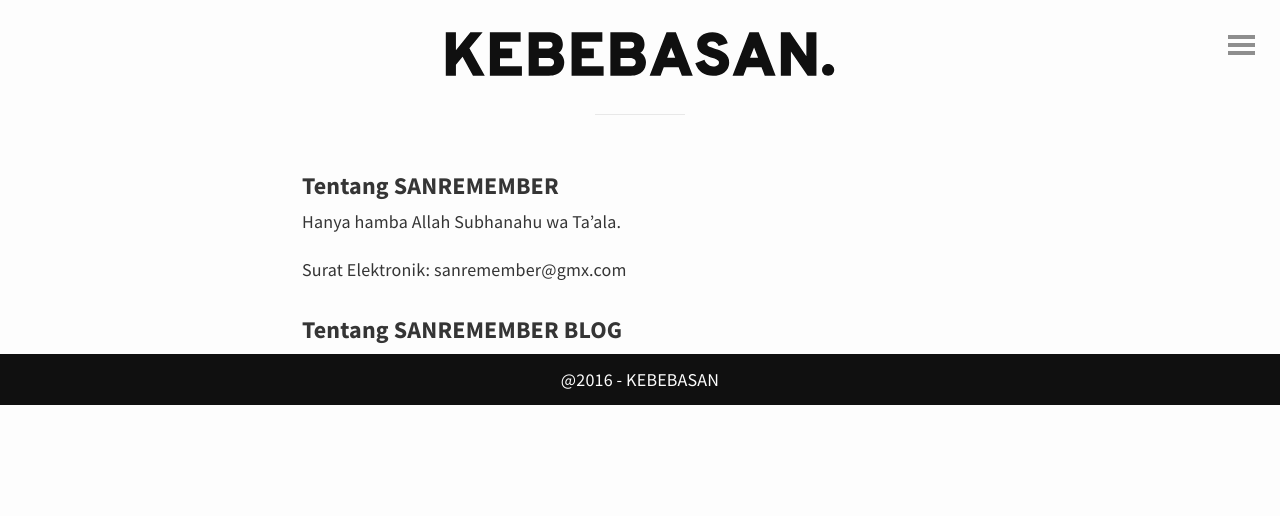
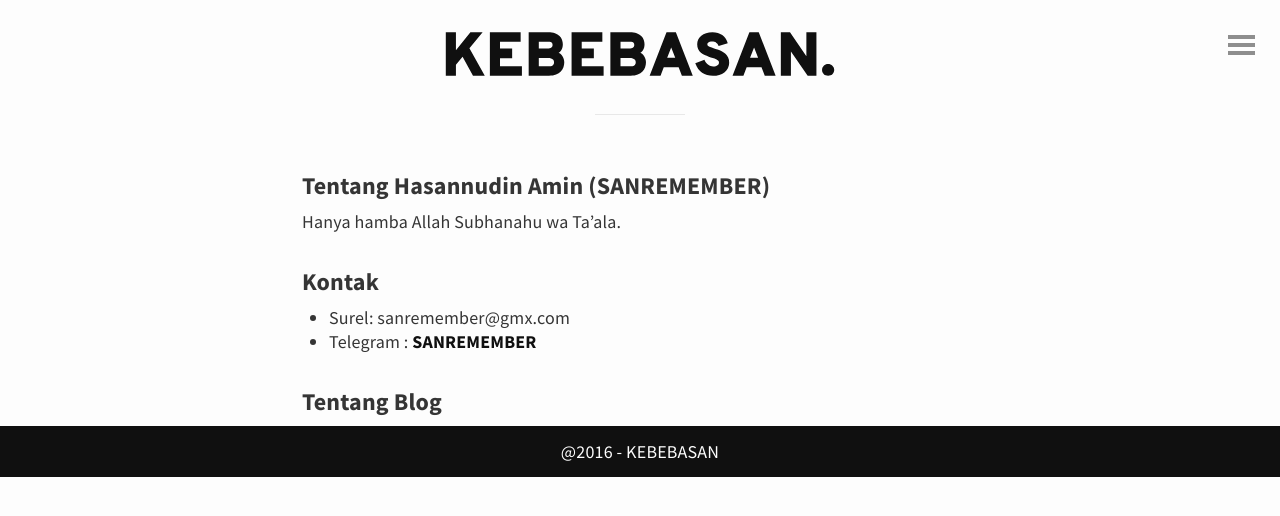
Before and after one commit to SANREMEMBER/KEBEBASAN, a Jekyll site: the page built from tentang.md, in a window 1280 px wide. Shown: the top 516 px of the page. Built offline with Jekyll 4.4.1, drawn with Linux system fonts in a browser that asks for light colours.

Commit message:
add my telegram link

```diff
--- a/_includes/link.html
+++ b/_includes/link.html
@@ -1,2 +1 @@
-<a href="http://sanremember.com">Galeri</a>
-<a href="https://github.com/SANREMEMBER">Github</a>
+<a href="http://telegram.me/SANREMEMBER">Telegram</a>
--- a/tentang.md
+++ b/tentang.md
@@ -2,9 +2,11 @@
 layout: page
 title: Tentang
 ---
-### Tentang SANREMEMBER
+### Tentang Hasannudin Amin (SANREMEMBER)
 Hanya hamba Allah Subhanahu wa Ta'ala.
 
-Surat Elektronik: sanremember@gmx.com
+#### Kontak
+- Surel: sanremember@gmx.com
+- Telegram : [SANREMEMBER](http://telegram.me/SANREMEMBER)
 
-### Tentang SANREMEMBER BLOG
+### Tentang Blog
```
